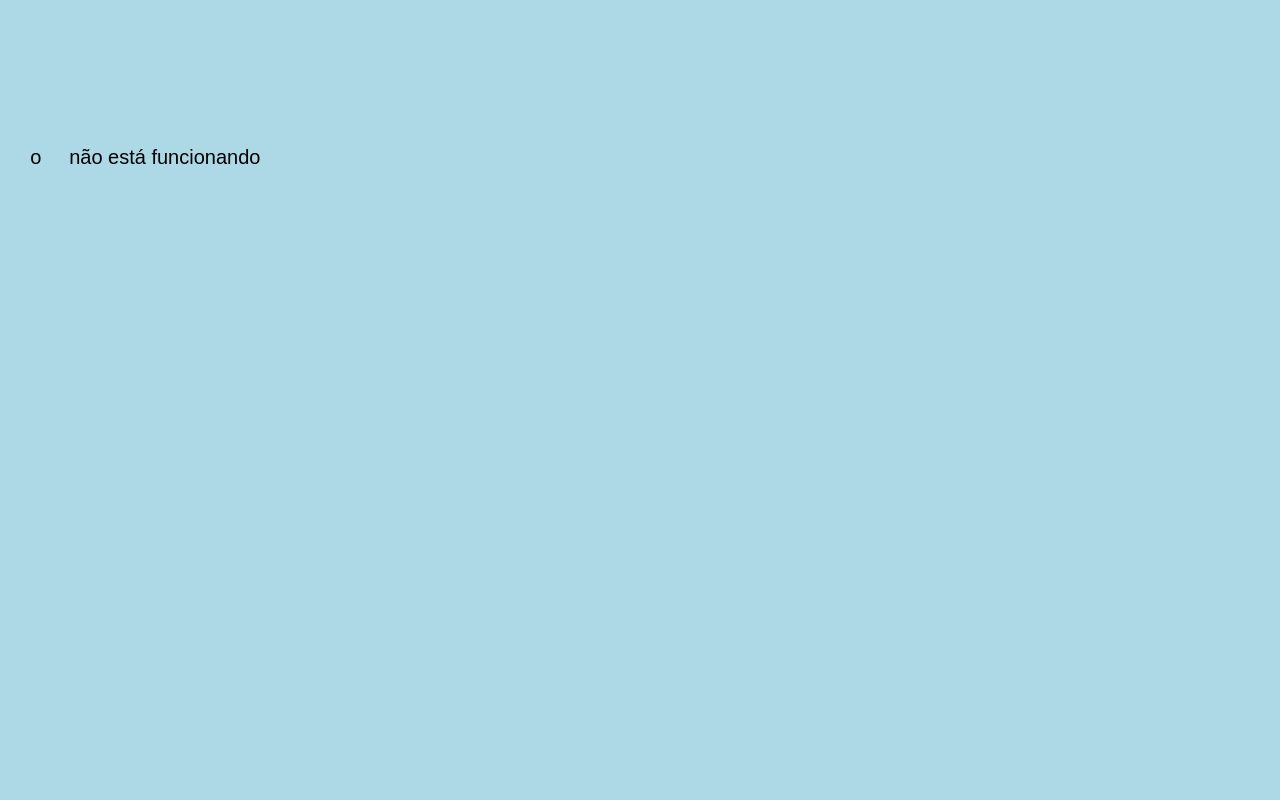
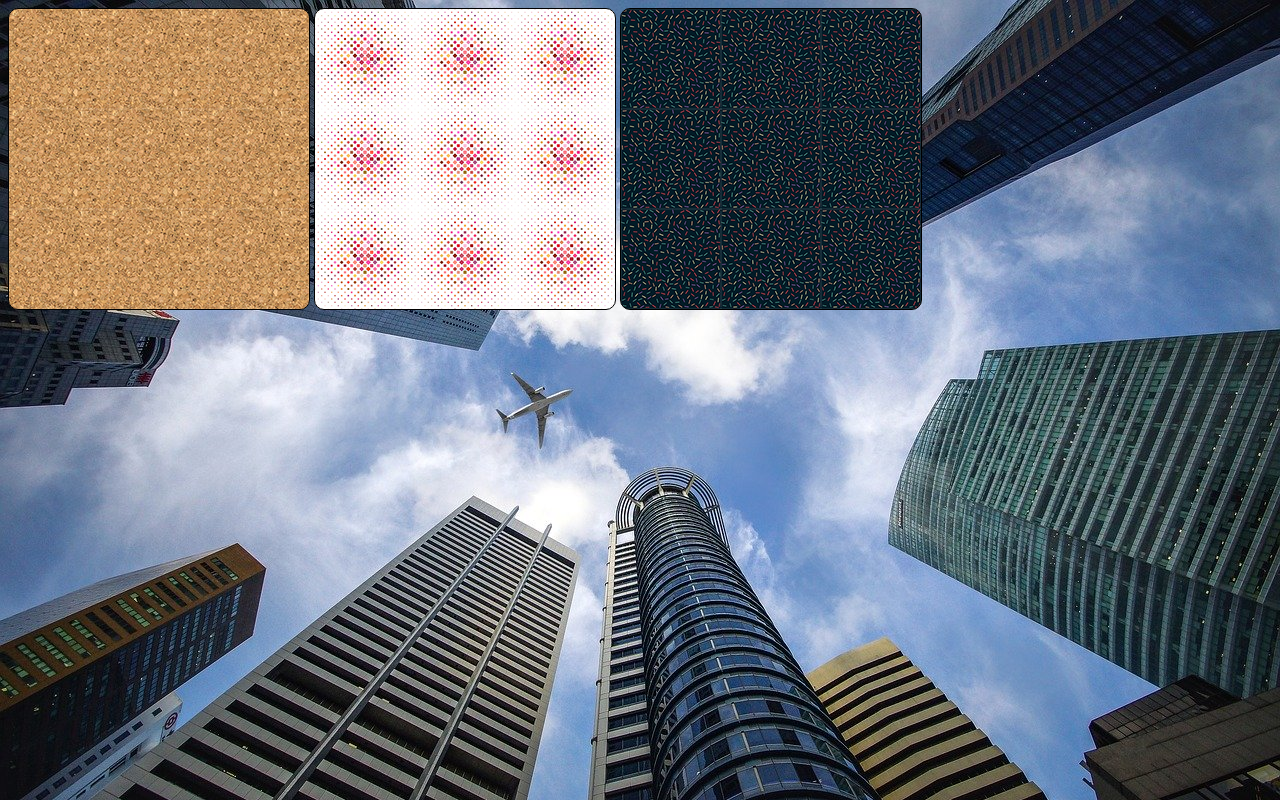
Before and after one commit to matheuscs123/html-css, a plain HTML site: page exercicios/ex022/fundo001.html in a window 1280 px wide. Drawn offline with Linux system fonts and the light colour scheme; files that its build step writes are made by us from their sources.

Commit message:
refazendo exercicio 22

```diff
--- a/exercicios/ex022/fundo001.html
+++ b/exercicios/ex022/fundo001.html
@@ -1,26 +1,42 @@
 <!DOCTYPE html>
 <html lang="pt-br">
 <head>
-    <meta charset="UTF-8">
-    <meta name="viewport" content="width=device-width, initial-scale=1.0">
-    <title>teste de imagem de fundo</title>
-    <link rel="stylesheet" href="style.css">
+    <meta charset="UTF-8">
+    <meta name="viewport" content="width=device-width, initial-scale=1.0">
+    <title>teste de imagem de fundo</title>
+
+    <style>
+        div.quadrado{
+            display: inline-block;
+            border-radius: 10px;
+            background-color: lightgrey;
+            border: 1px solid black;
+            width: 300px;
+            height: 300px;
+        }
+
+        div#q1{
+            background-image: url(imagens/pattern004.png);
+        }
+        div#q2{
+            background-image: url(imagens/pattern002.png);
+        }
+        div#q3{
+            background-image: url('imagens/pattern001.png');
+        }
+        body{
+            background-image: url(imagens/wallpaper002.jpg);
+        }
+
+
+    </style>
 </head>
 <body>
-    <div class="quadrado" id="q1">
+    <div class="quadrado" id="q1"></div>
 
-    </div>
+    <div class="quadrado" id="q2"></div>
 
-    <div class="quadrado" id="q2">
-
-
-    </div>
-
-    <div class="quadrado" id="q3">
-
-
-    </div>
+    <div class="quadrado" id="q3"></div>
 
 </body>
 </html>
-o     <link rel="stylesheet" href="style.css"> não está funcionando
```
